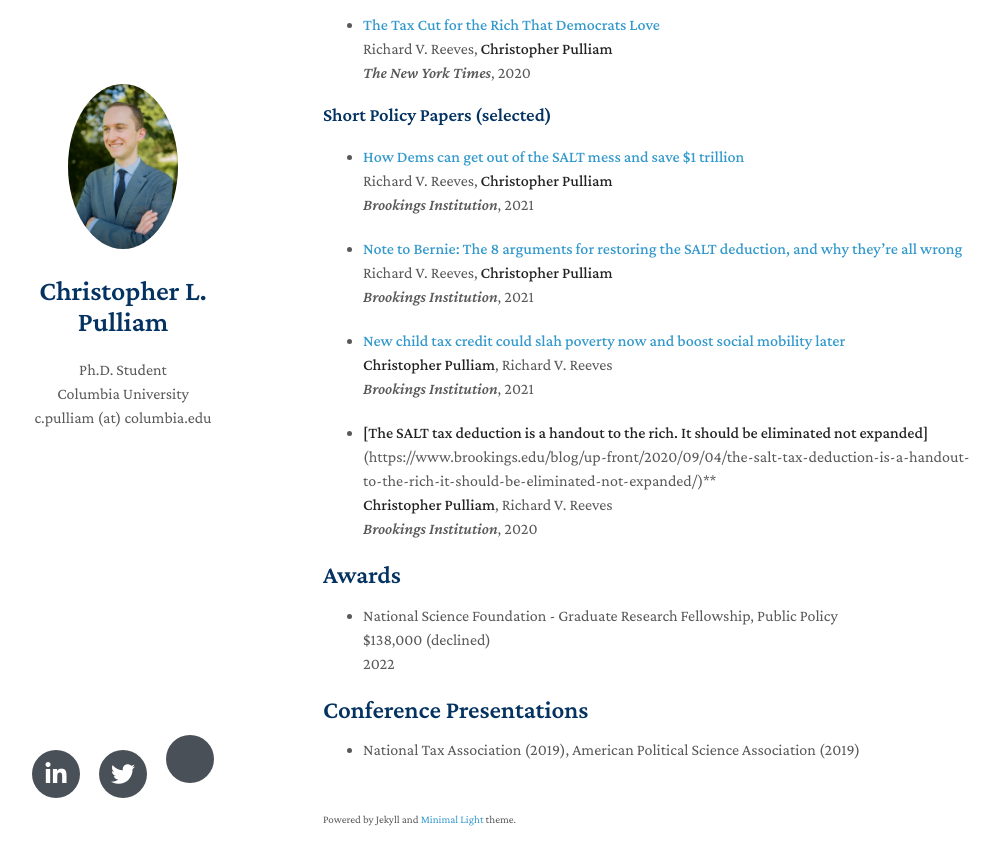
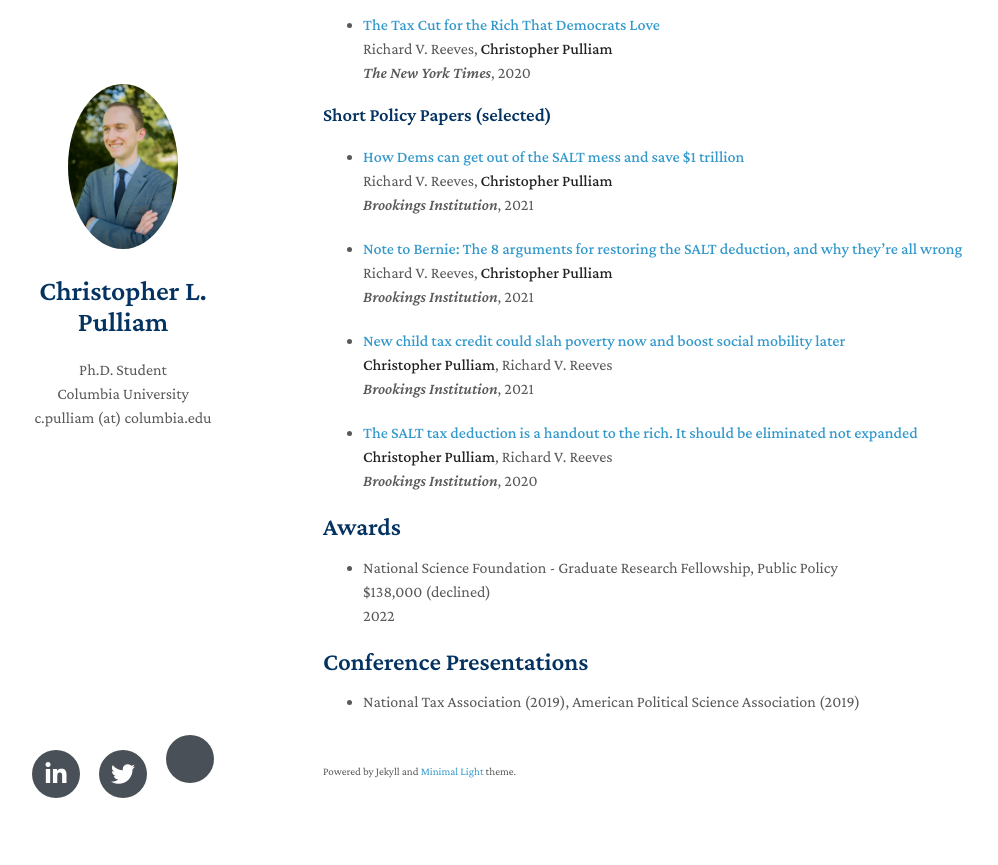
Before and after one commit to christopher-pulliam/oldsite, a Jekyll site: the page built from index.md, in a window 1280 px wide and 900 px high, scrolled down 1755 px. Shown: the top 865 px of the window, without its empty margins (147-1145 px from the left). Built offline with Jekyll 4.4.1, drawn with Linux system fonts in a browser that asks for light colours; nearby versions of some CDN libraries; a style sheet for code colours, icons or effects is not loaded.

Commit message:
Update index.md

```diff
--- a/index.md
+++ b/index.md
@@ -133,7 +133,7 @@ Richard V. Reeves, **Christopher Pulliam**
 <br>
 *Brookings Institution*, 2021
 
-- **[The SALT tax deduction is a handout to the rich. It should be eliminated not expanded]**(https://www.brookings.edu/blog/up-front/2020/09/04/the-salt-tax-deduction-is-a-handout-to-the-rich-it-should-be-eliminated-not-expanded/)**
+- **[The SALT tax deduction is a handout to the rich. It should be eliminated not expanded](https://www.brookings.edu/blog/up-front/2020/09/04/the-salt-tax-deduction-is-a-handout-to-the-rich-it-should-be-eliminated-not-expanded/)**
 <br>
 **Christopher Pulliam**, Richard V. Reeves
 <br>
```
